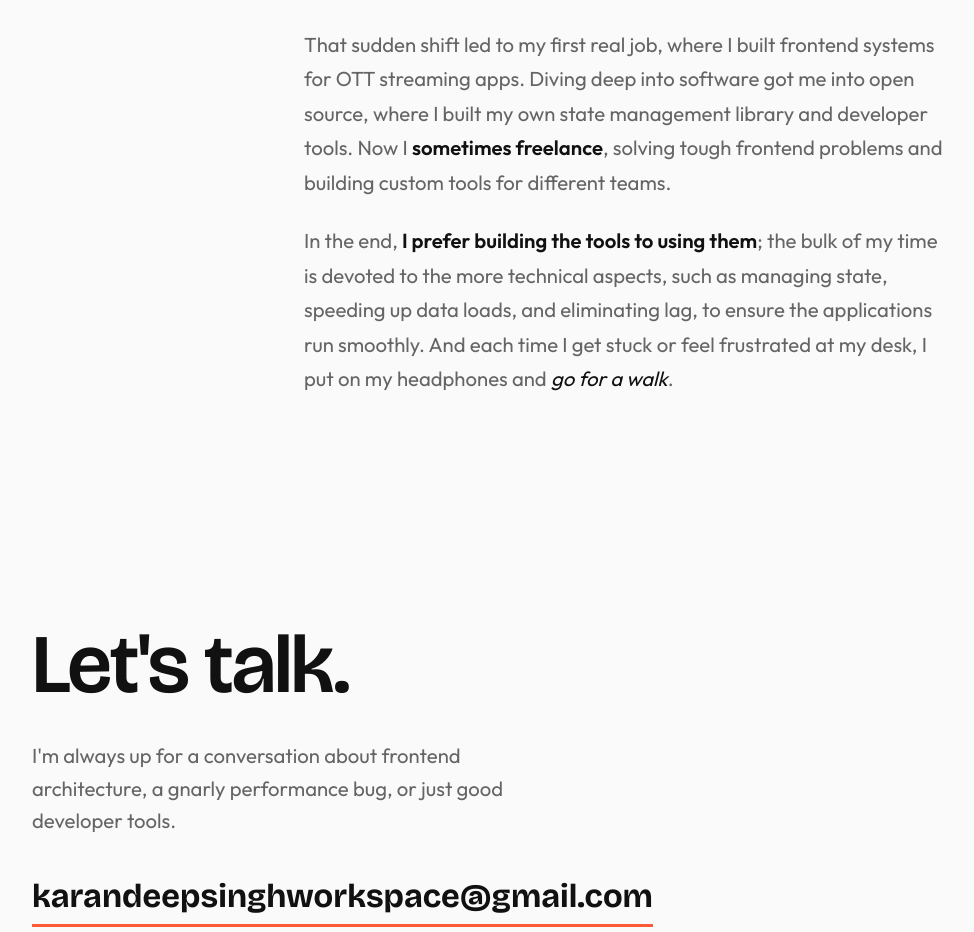
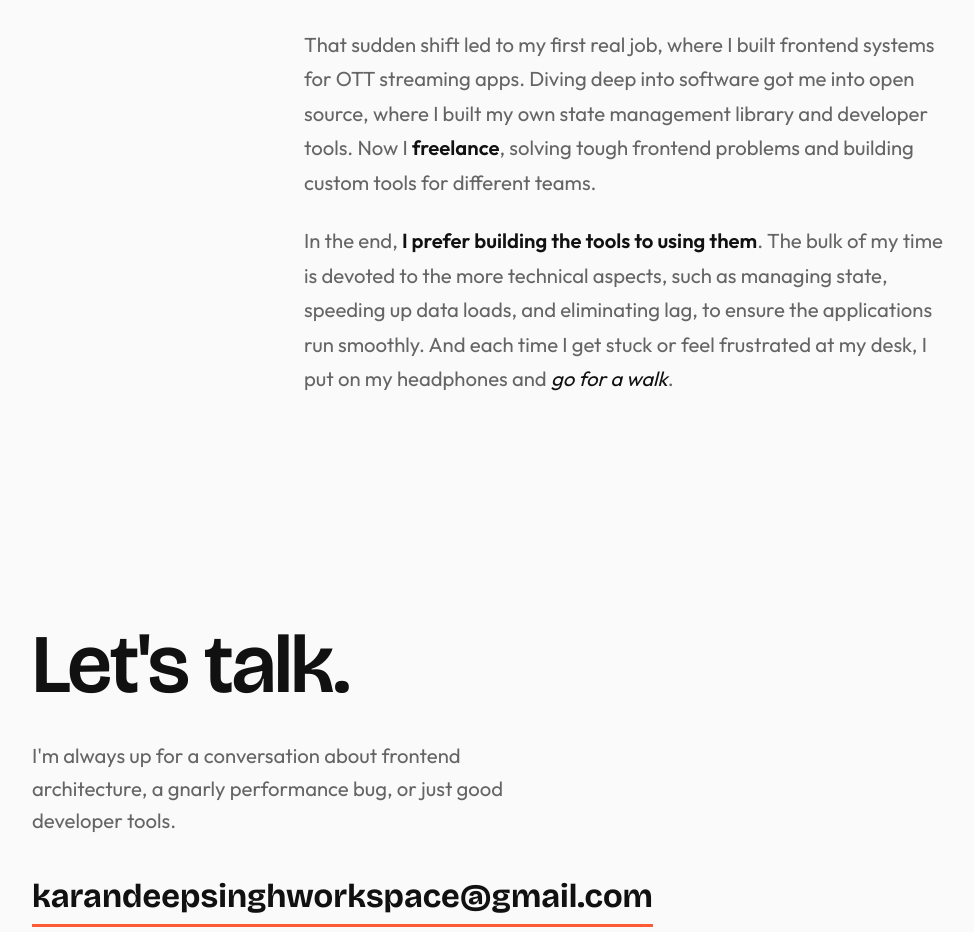
Before and after one commit to karandeepsingh7070/Porfolio, a Next.js app: page / in a window 1280 px wide. Shown: the part 4922-5854 px from the top of the page, without its empty margins (16-990 px from the left). Built offline with nearby package versions, Linux system fonts and the light colour scheme.

Commit message:
fix: correct wording in AboutSection for clarity and consistency

```diff
--- a/src/components/about/AboutSection.tsx
+++ b/src/components/about/AboutSection.tsx
@@ -16,11 +16,11 @@ export default function AboutSection() {
           <p>
             That sudden shift led to my first real job, where I built frontend systems for OTT
             streaming apps. Diving deep into software got me into open source, where I built my
-            own state management library and developer tools. Now I <strong>sometimes freelance</strong>,
+            own state management library and developer tools. Now I <strong>freelance</strong>,
             solving tough frontend problems and building custom tools for different teams.
           </p>
           <p>
-            In the end, <strong>I prefer building the tools to using them</strong>; the bulk of my
+            In the end, <strong>I prefer building the tools to using them</strong>. The bulk of my
             time is devoted to the more technical aspects, such as managing state, speeding up
             data loads, and eliminating lag, to ensure the applications run smoothly. And each
             time I get stuck or feel frustrated at my desk, I put on my headphones and{' '}
```
